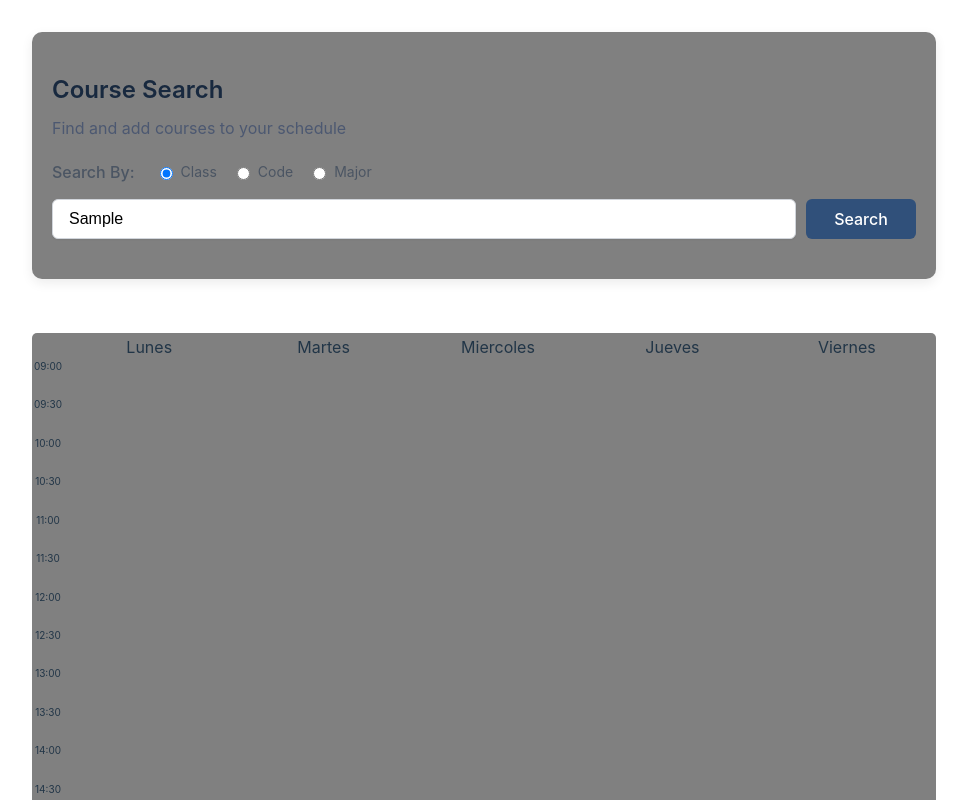
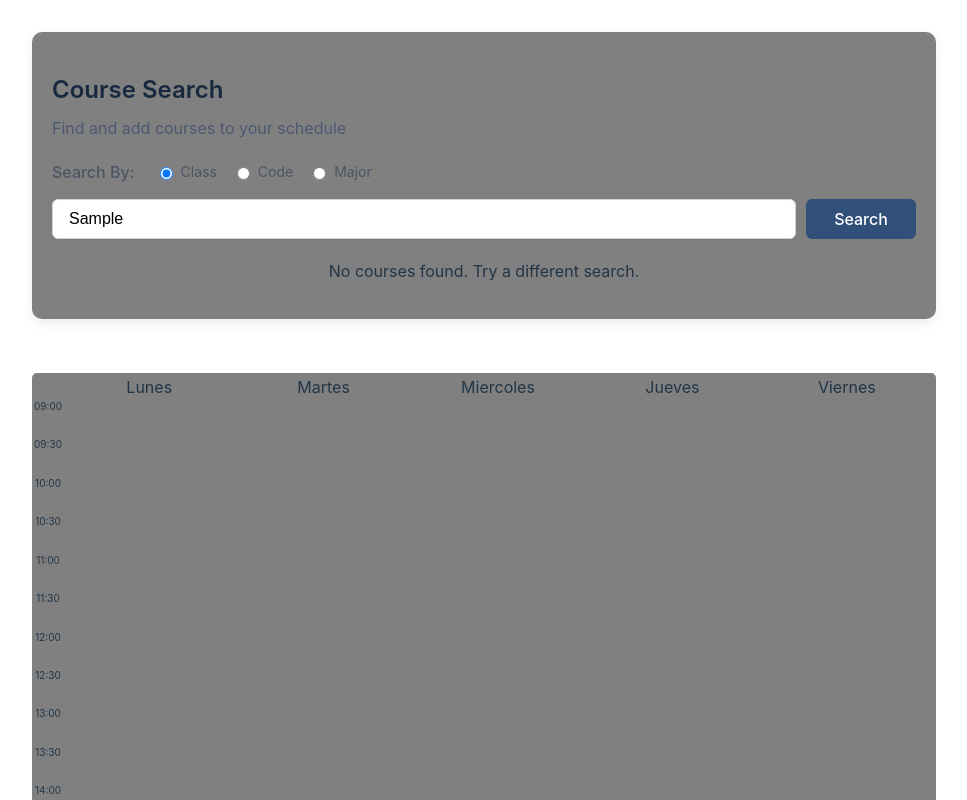
Before and after one commit to sebastian-dv/schedule-builder, a React (Vite) app: page / in a window 1280 px wide. Both pictures are taken after typing "Sample" into the empty fields and a click on the button "Search". Shown: the top 800 px of the page, without its empty margins (156-1123 px from the left). Built offline with nearby package versions, Linux system fonts and the light colour scheme.

Commit message:
No courses found message in results

```diff
--- a/src/Results.tsx
+++ b/src/Results.tsx
@@ -25,13 +25,16 @@ export default function Results({classes, addedCourses, isActive} : {classes:any
 
 	return (
 		<div className="results-container">
-			{isActive &&
+			{isActive && classes && classes.length > 0 ? (
 				classes.map((course: any) => (
 					<table key={course.code} className="course-table">
 						<tbody>
 							<tr className="course-row">
 								<td className="expand-btn">
-									<button onClick={() => toggleExpand(course.code)}>
+									<button
+                                        onClick={() => toggleExpand(course.code)}
+                                        aria-label={expanded[course.code] ? "Collapse course details" : "Expand course details"}
+                                    >
 										{expanded[course.code] ? "▼" : "▶"}
 									</button>
 								</td>
@@ -42,7 +45,8 @@ export default function Results({classes, addedCourses, isActive} : {classes:any
 
 							{expanded[course.code] && course.groups && (
 								<tr className="group-details">
-									<td colSpan={5}>
+									<td colSpan={4}>
+                                        <div className="group-table-container">
 										    <table className="group-table">
 											    <tbody>
 												    {Object.keys(course.groups).map((groupName: string, index: any) => {
@@ -67,12 +71,18 @@ export default function Results({classes, addedCourses, isActive} : {classes:any
 												    })}
 											    </tbody>
 										    </table>
+                                        </div>
 									</td>
 								</tr>
 							)}
 						</tbody>
 					</table>
-				))}
+				))
+			) : isActive ? (
+                <div className="no-results">
+                    <p>No courses found. Try a different search.</p>
+                </div>
+            ) : null}
 		</div>
 	);
 }
```
Lines whose indentation alone changed are shown as unchanged.
